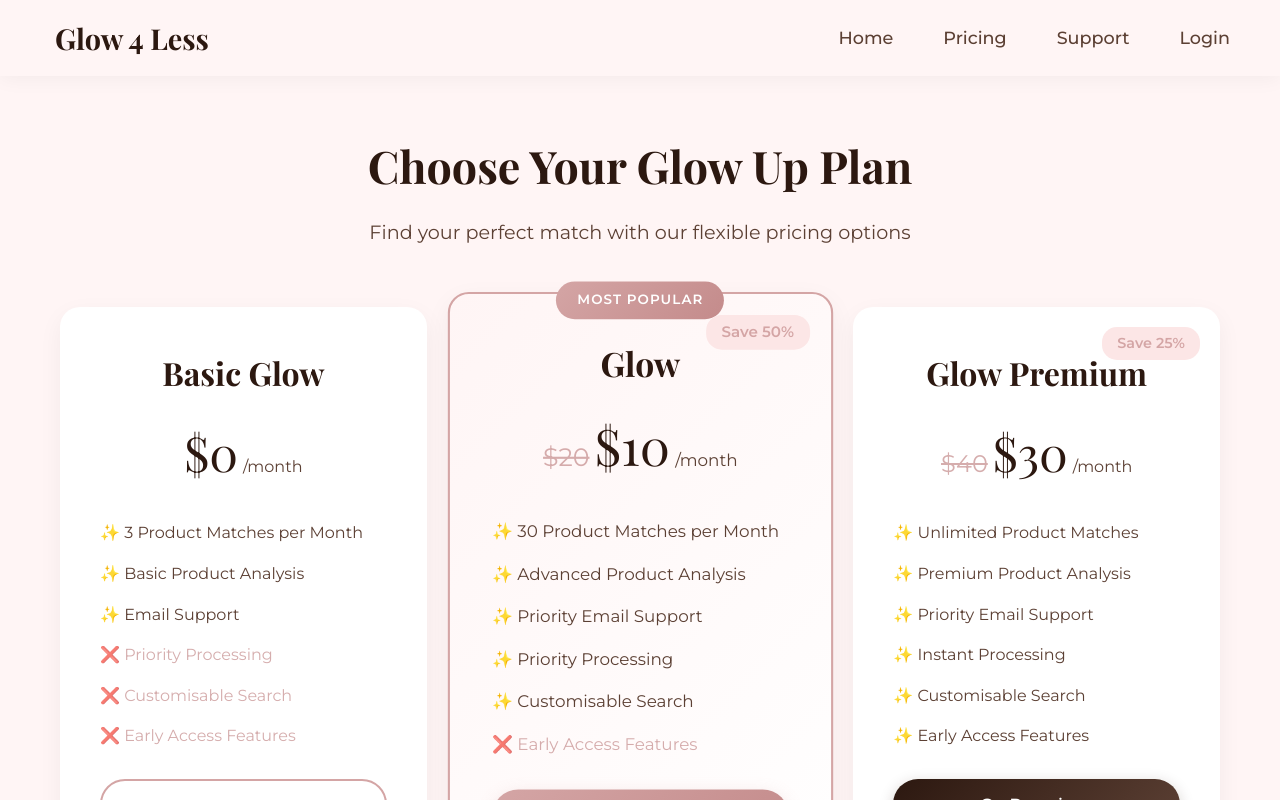
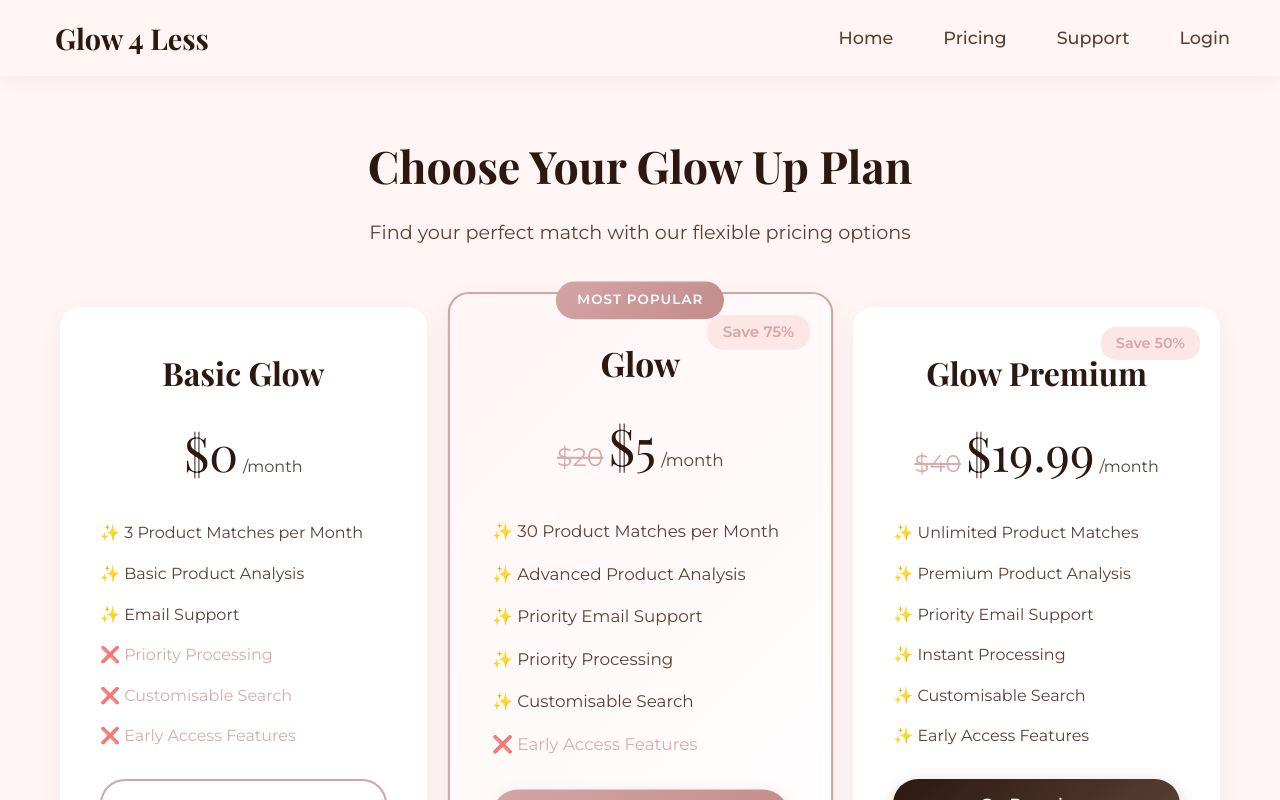
Before and after one commit to blake-harkness/Glow-4-Less, a React (Vite) app in the folder makeup_replacer/: page /pricing in a window 1280 px wide. Shown: the top 800 px of the page. Built offline with nearby package versions, Linux system fonts and the light colour scheme; no server answers.

Commit message:
update pricing

```diff
--- a/makeup_replacer/src/Pricing.tsx
+++ b/makeup_replacer/src/Pricing.tsx
@@ -102,12 +102,12 @@ const Pricing = () => {
                 {/* Glow Plan */}
                 <div className="pricing-card popular">
                     <div className="popular-badge">MOST POPULAR</div>
-                    <div className="discount-badge">Save 50%</div>
+                    <div className="discount-badge">Save 75%</div>
                     <div className="plan-header">
                         <h3>Glow</h3>
                         <div className="price">
                             <span className="original">$20</span>
-                            <span className="amount">$10</span>
+                            <span className="amount">$5</span>
                             <span className="period">/month</span>
                         </div>
                     </div>
@@ -133,12 +133,12 @@ const Pricing = () => {
 
                 {/* Premium Plan */}
                 <div className="pricing-card premium">
-                    <div className="discount-badge">Save 25%</div>
+                    <div className="discount-badge">Save 50%</div>
                     <div className="plan-header">
                         <h3>Glow Premium</h3>
                         <div className="price">
                             <span className="original">$40</span>
-                            <span className="amount">$30</span>
+                            <span className="amount">$19.99</span>
                             <span className="period">/month</span>
                         </div>
                     </div>
```
